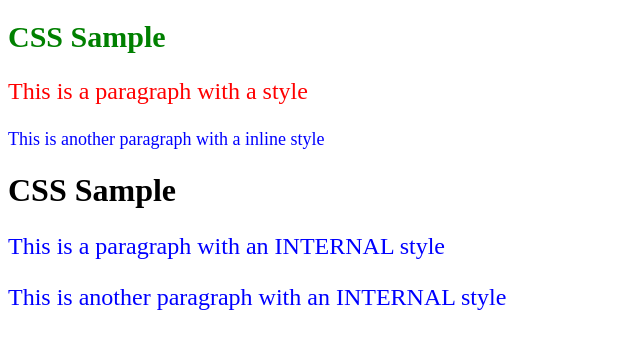
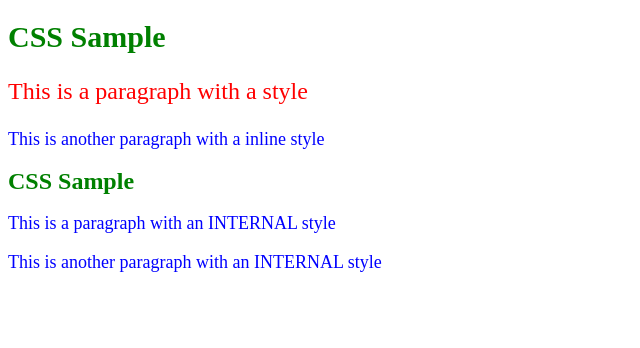
Before and after one commit to AdrielleRivera/CSS-Foundation-Training, a plain HTML site: page index.html in a window 1280 px wide. Shown: the whole page, without its empty margins (0-640 px from the left). Drawn offline with Linux system fonts and the light colour scheme.

Commit message:
Update style.css

```diff
--- a/style.css
+++ b/style.css
@@ -1,4 +1,9 @@
-p {
+h1{
+ color:green;
+ font-size: 24px;
+}
+
+p{
    color: blue;
-    font-size: 24px;
+    font-size: 18px;
     }
```
